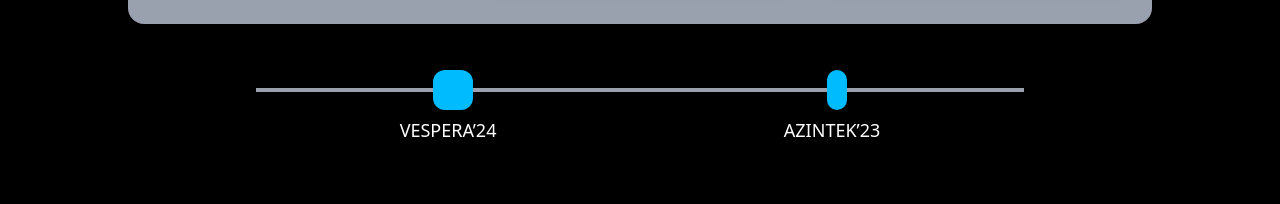
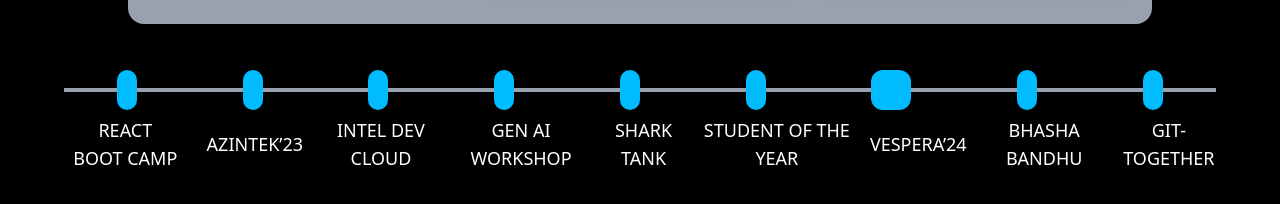
Before and after one commit to prefierolasoledad/iosc-website, a Next.js app: page /events in a window 1280 px wide. Shown: the part 516-720 px from the top of the page. Built offline with nearby package versions, Linux system fonts and the light colour scheme.

Commit message:
events added

```diff
--- a/src/components/events.jsx
+++ b/src/components/events.jsx
@@ -9,7 +9,7 @@
 
   const events = [
     {
-      title: "VESPERA’24",
+      title: "REACT BOOT CAMP",
       images: [
         "/images/vespera1.jpg",
         "/images/vespera2.jpg"
@@ -20,6 +20,55 @@
       images: [
         "/images/azintek1.jpg",
         "/images/azintek2.jpg"
+      ],
+    },
+    {
+      title: "INTEL DEV CLOUD",
+      images: [
+        "/images/vespera1.jpg",
+        "/images/vespera2.jpg"
+      ],
+    },
+    {
+      title: "GEN AI WORKSHOP",
+      images: [
+        "/images/azintek1.jpg",
+        "/images/azintek2.jpg"
+      ],
+    },
+    {
+      title: "SHARK TANK",
+      images: [
+        "/images/vespera1.jpg",
+        "/images/vespera2.jpg"
+      ],
+    },
+    {
+      title: "STUDENT OF THE YEAR",
+      images: [
+        "/images/vespera1.jpg",
+        "/images/vespera2.jpg"
+      ],
+    },
+    {
+      title: "VESPERA’24",
+      images: [
+        "/images/vespera1.jpg",
+        "/images/vespera2.jpg"
+      ],
+    },
+    {
+      title: "BHASHA BANDHU",
+      images: [
+        "/images/vespera1.jpg",
+        "/images/vespera2.jpg"
+      ],
+    },
+    {
+      title: "GIT-TOGETHER",
+      images: [
+        "/images/vespera1.jpg",
+        "/images/vespera2.jpg"
       ],
     },
   ];
@@ -72,7 +121,7 @@
         </div>
 
         {/* Selector Bar */}
-        <div className="w-[60%] mt-16 h-1 bg-gray-400  flex items-center justify-around">
+        <div className="w-[90%] mt-16 h-1 bg-gray-400  flex items-center justify-around">
           {events.map((e, idx) => (
             <div
               key={idx}
@@ -85,9 +134,9 @@
         </div>
 
         {/* Labels */}
-        <div className="w-[60%] mt-6 flex items-center justify-around">
+        <div className="w-[90%] mt-6 flex items-center gap-5 justify-around">
           {events.map((e, idx) => (
-            <div key={idx} className="text-white text-sm md:text-lg">
+            <div key={idx} className="text-white text-sm text-center md:text-lg">
               {e.title}
             </div>
           ))}
--- a/src/components/heroSecton.jsx
+++ b/src/components/heroSecton.jsx
@@ -4,8 +4,8 @@
 
 const HeroSection=()=>{
     return(
-        <section className="w-full h-[100vh] overflow-hidden bg-black flex flex-row justify-center">
-            <div className="w-[50%] h-full bg-no-repeat bg-contain flex justify-center"
+        <section className="w-full h-[200vh] md:h-[100vh] overflow-hidden bg-black flex flex-col-reverse md:flex-row justify-center">
+            <div className="w-full md:w-[50%] h-full bg-no-repeat bg-contain flex justify-center"
                 style={{
                     backgroundImage: `url(${HEROSECTIONIMAGE.src})`,
                     backgroundSize:'50% 70%',
@@ -13,11 +13,11 @@
                 }}
             />
 
-            <div className="w-[50%] h-full bg-no-repeat pt-14 text-white" >
-                <div className="relative flex items-center justify-center w-full ml-[-12%]">
+            <div className="md:w-[50%] text-center md:text-left w-full h-full bg-no-repeat pt-30 md:pt-20 xl:pt-14 text-white" >
+                <div className="relative flex items-center justify-center w-full md:ml-[-12%]">
                     {/* Left Star Background */}
                     <div
-                    className="absolute left-[-120px] mt-10 w-70 h-70 z-0 animate-sprinkle filter brightness-150"
+                    className="absolute md:left-[-120px] left-[-20px] mt-5 md:mt-10 w-50 h-50 md:w-70 md:h-70 z-0 animate-sprinkle filter brightness-150"
                     style={{
                         backgroundImage: `url(${STARS.src})`,
                         backgroundRepeat: 'no-repeat',
@@ -37,21 +37,21 @@
                     }}
                     />
                     {/* Main Heading */}
-                    <h1 className="text-sky-400 text-9xl font-extrabold text-center relative z-10">
-                        WE ARE IOSC-EDC
+                    <h1 className="text-sky-400 text-5xl md:text-7xl  xl:text-9xl font-extrabold text-center relative z-10">
+                        WE ARE<br/> IOSC-EDC
                     </h1>
                 </div>
-                <p className="pt-10 pr-10 text-lg">
+                <p className="pt-10 md:pr-10 pr-5 pl-5 md:pl-0 lg:text-lg">
                     The Intel OneAPI Student Club (IoSC)  is a community full of people who love technology oriented towards innovative
                     development in various fields-from design, system integration, game development, robotics, web, management, etc-and
                     build a platform through which they will learn, try their hands-on experience, and excel.
                 </p>
-                <p className="pt-5 pr-10 text-lg">
+                <p className="pt-5 md:pr-10 pr-5 pl-5 md:pl-0 lg:text-lg">
                     Our mission is to bring hands-on education based on collaboration and real-life problem-solving through workshops,
                     hackathons, coding competitions, and networking sessions. With those, we equip our own with contemporary skills and
                     industry insight.
                 </p>
-                <p className="pt-5 pr-10 text-lg">
+                <p className="pt-5 md:pr-10 pr-5 pl-5 md:pl-0 lg:text-lg">
                     Whether you're a developer, designer, or tech strategist just starting out or wanting to learn from other peers in the
                     field, our club welcomes anyone interested in learning and  innovating.
                 </p>
```
